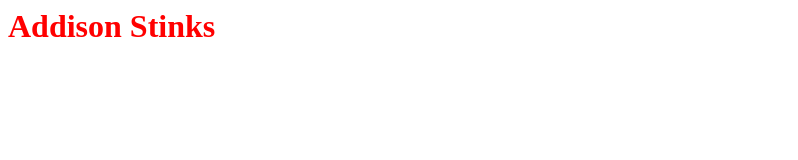
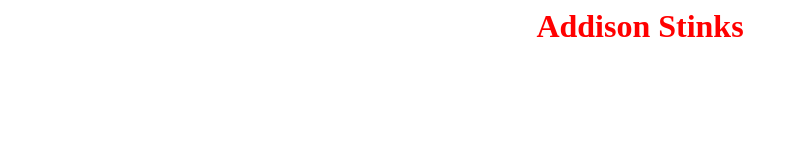
Before and after one commit to ParkerHeaton/Website_Project, a plain HTML site: page index.html in a window 1280 px wide. Shown: the whole page, without its empty margins (0-798 px from the left). Drawn offline with Linux system fonts and the light colour scheme.

Commit message:
Update index.html

```diff
--- a/index.html
+++ b/index.html
@@ -1,3 +1,4 @@
-<h1 style = "font-family:Times New Roman; color:#FF0000; center">
+<h1 style = "font-family:Times New Roman; color:#FF0000"><center>
   Addison Stinks
+  </center>
 </h1>
```
